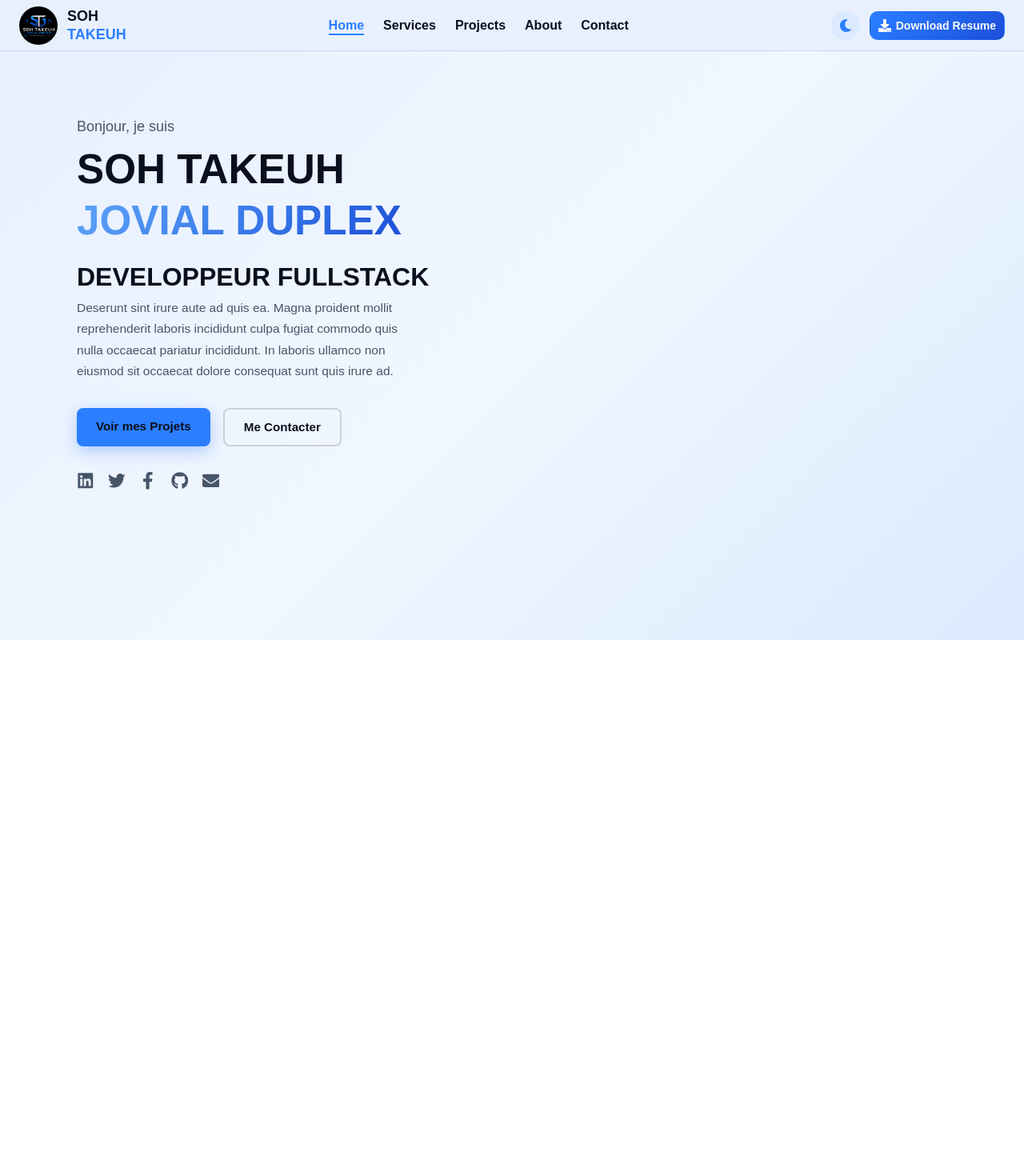
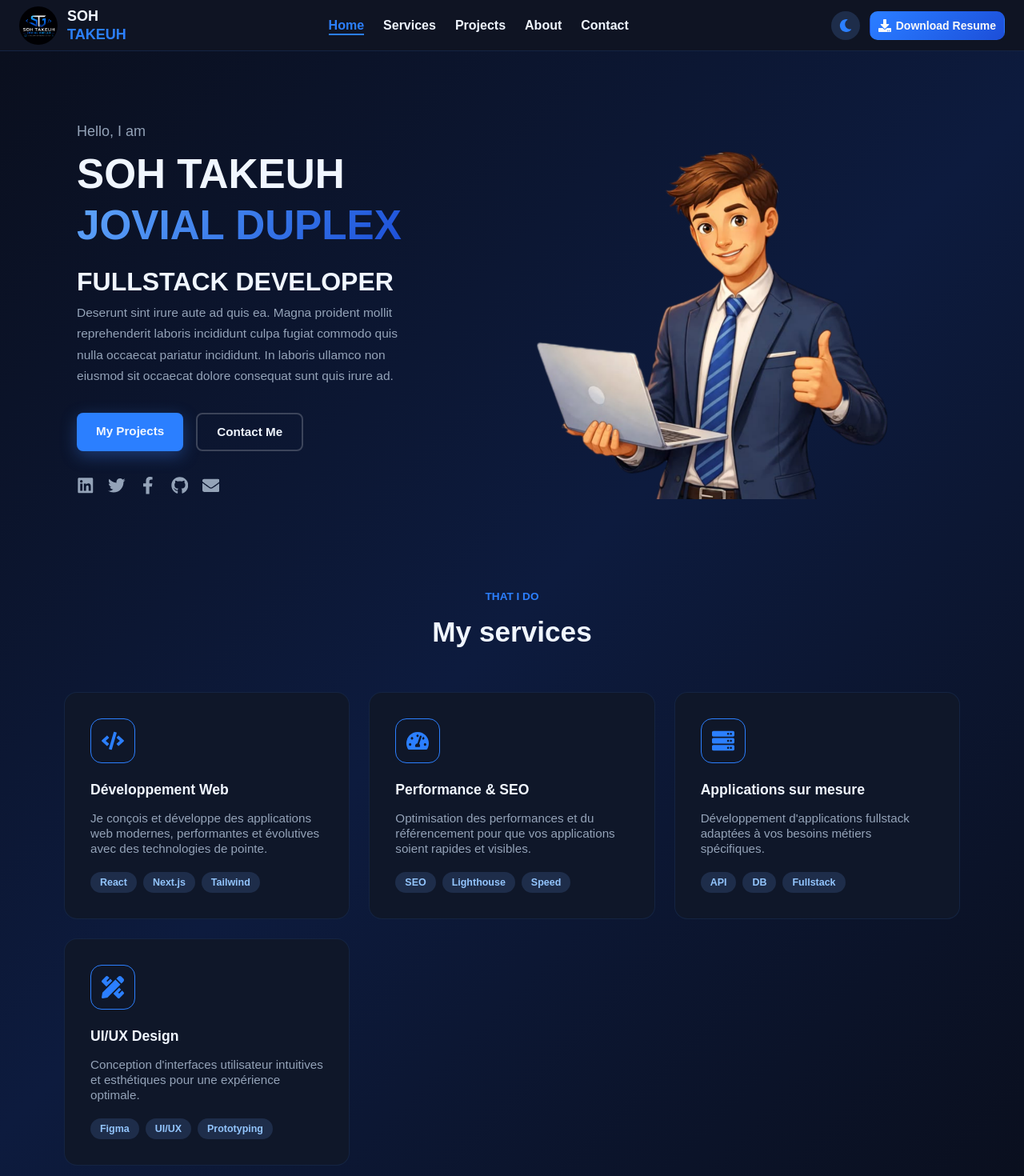
Before and after one commit to JovialDuplex/portfolio, a React (Vite) app: page / in a window 1280 px wide. Shown: the top 1470 px of the page at 80% size. Before the commit the page ends 800 px from the top, so only its background shows below. Built offline with nearby package versions, Linux system fonts and the light colour scheme.

Commit message:
Fin de la creation de la page d'accueil avec responsif a l'appui

```diff
--- a/src/App.jsx
+++ b/src/App.jsx
@@ -6,14 +6,15 @@ import ProjectsPage from './pages/Projects';
 import ContactPage from './pages/Contact';
 import InfosPage from './pages/Infos';
 import NavBar from './components/navbar';
-
+import useThemeStore from './store/themStore';
 
 function App() {
-
+  const theme = useThemeStore((state)=>state.theme);
+  console.log(theme);
   return (
-    <div data-theme="dar" className="app text-(--text-primary) w-full h-screen flex flex-col">
+    <div data-theme={theme} className="app text-(--text-primary) w-full h-screen flex flex-col">
       <BrowserRouter>
-        <header className="app-header fixed bg-(--bg-navbar) top-0 w-full h-16">
+        <header className="app-header fixed  bg-(--bg-navbar) w-full h-16">
           <NavBar/>
         </header>
 
--- a/src/components/hero.jsx
+++ b/src/components/hero.jsx
@@ -11,7 +11,7 @@ import {
 const heroData = {
     name : "soh takeuh",
     secondName: "jovial duplex",
-    job: "developpeur fullstack",
+    job: "fullstack developer",
     description : loremIpsum({count: 3}),
     socialNetworks : [
         {Icon: FaLinkedin, href: "#", label: "linkedin"},
@@ -19,21 +19,22 @@ const heroData = {
         {Icon: FaFacebookF, href: "#", label: "Facebook"},
         {Icon: FaGithub, href: "#", label: "GitHub"},
         {Icon: FaEnvelope, href: "#", label: "Email"},
-    ]
+    ],
+    profilePicture : "/image1.png"
 }
 
 export default function Hero(){
     return (
-        <section className="max-w-6xl my-0 mx-auto pt-20 pb-16 px-8 grid grid-cols-2 items-center gap-12 relative">
+        <section className="max-w-6xl my-0 mx-auto pt-20 pb-16 px-8 grid lg:grid-cols-2 sm:grid-cols-1 items-center gap-12">
 
             {/* la goutte brillante */}
             {/* <div className="absolute top-[10%] right-[5%] w-100 h-[400] bg-radial "/> */}
             {/* <div className="absolute bottom-0 left-[5%] w-62.5 h-62.5"></div> */}
 
-            {/* texte de gauche */}
+            {/* block de gauche */}
             <div className="relative z-2">
                 <p className="text-lg text-(--text-secondary) mb-2">
-                    Bonjour, je suis
+                    Hello, I am
                 </p>
                 <h1 className="font-bold leading-tight text-(--text-primary) uppercase" style={{fontSize: "clamp(2rem, 5vw, 3.2rem)"}}>
                     {heroData.name}<br />
@@ -55,13 +56,13 @@ export default function Hero(){
                             boxShadow: "0 6px 20px var(--text-accent-glow)",
                             transition: "transform 0.2s, box-shadow 0.2s"
                         }}>
-                            Voir mes Projets
+                            My Projects
                     </Link>
 
                     <Link to={"/contact"}
                         className={"bg-transparent decoration-none rounded-[8px] text-(--text-primary) text-[0.95rem] border-2 border-(--border-cta) px-6 py-2.75 transition-all duration-200 hover:bg-(--bg-cta-hover) hover:text-(--text-cta-hover) font-semibold "}>
 
-                        Me Contacter
+                        Contact Me
                     </Link>
                 </div>
 
@@ -79,6 +80,11 @@ export default function Hero(){
                         ))}
                 </div>
             </div>
+
+            {/* block de droite avec la photo */}
+            <div className=" w-120 h-120 border-none overflow-hidden">
+                <img src={heroData.profilePicture} alt={"profile picture"} className="w-full h-auto"/>
+            </div>
         </section>
     )
 }
--- a/src/components/navbar.jsx
+++ b/src/components/navbar.jsx
@@ -2,6 +2,8 @@ import { NavLink } from "react-router-dom";
 import { Button } from "@/components/ui/button";
 import {FaMoon, FaSun, FaDownload, FaTimes, FaBars} from "react-icons/fa";
 import { useState } from "react";
+import useThemeStore from "@/store/themStore";
+
 
 const navLinks = [
   { href: "/", label: "Home" },
@@ -18,13 +20,13 @@ const navData = {
 }
 
 export default function NavBar(){
-    const [theme, setTheme] = useState("dark");
-    const toggleTheme = ()=>{setTheme((prev)=> prev === "light" ? "dark" : "light")}
+    const {theme, toggleTheme} = useThemeStore();
+
     const [menuOpen, setMenuOpen] = useState(false);
 
     return (
         <>
-            <nav className={"h-full z-50  bg-(--bg-navbar)  border-b border-(--border-navbar) py-0 px-6 flex justify-between items-center"}>
+            <nav className={"h-full z-100 bg-(--bg-navbar)  border-b border-(--border-navbar) py-0 px-6 flex justify-between items-center"}>
                 {/* logo de la barre de navigation ------------ */}
                 <div className="navbar-logo flex items-center gap-3">
                     <img className="logo h-10 lg:h-12 w-auto rounded-4xl" src={navData.logo} alt={"logo-app"}/>
--- a/src/index.css
+++ b/src/index.css
@@ -21,6 +21,10 @@
     --bg-cta-hover: black;
     --text-cta-hover: white;
     --border-icons: black;
+    --border-card: rgba(59, 130, 246, 0.18);
+    --bg-card: #ffffff;
+    --bg-tags: #dbeafe;
+    --text-tags: #1d4ed8;
 
 
     --background :  oklch(1 0 0);
@@ -60,6 +64,8 @@
 
 [data-theme = "dark"] {
     --bg-page : linear-gradient(135deg, #0a0f1e 0%, #0d1b3e 50%, #0a0f1e 100%);
+    --border-card: rgba(59, 130, 246, 0.12);
+    --bg-card: #0f1729;
     --text-primary : #f0f6ff;
     --text-secondary : #94a3b8;
     --bg-navbar: rgba(10,15,30,0.85);
@@ -70,6 +76,8 @@
     --bg-cta-hover: white;
     --text-cta-hover: black;
     --border-icons: white;
+    --bg-tags: #1e2d4a;
+    --text-tags: #93c5fd;
 }
 
 @theme inline {
--- a/src/pages/Home.jsx
+++ b/src/pages/Home.jsx
@@ -1,64 +1,90 @@
-import Card from "../components/card/card";
 import {
-    FaGithub,
-    FaLinkedinIn,
-    FaTwitter, FaFacebookF
+    FaCode,
+    FaTachometerAlt,
+    FaServer,
+    FaPencilRuler,
 }from "react-icons/fa";
 
-import {loremIpsum} from "lorem-ipsum";
-
-import image from "../assets/image1.png";
 import Hero from "@/components/hero";
 
 export default function HomePage(){
 
 const services = [
   {
-        service_name: "Web Development",
-        desc_service: loremIpsum(),
-        skill_list: ["html", "css", "javascript", "php"]
-        },
-
-        {
-            service_name: "Graphic Designer",
-            desc_service: loremIpsum(),
-            skill_list: ["Photoshop", "illustrator", "adobe xd"]
-
+    icon: <FaCode size={28} />,
+    title: "Développement Web",
+    description:
+      "Je conçois et développe des applications web modernes, performantes et évolutives avec des technologies de pointe.",
+    tags: ["React", "Next.js", "Tailwind"],
   },
   {
-            service_name: "Design UI/UX",
-            desc_service: loremIpsum(),
-            skill_list: ["figma", "lunacy", "photoshop", "php"]
+    icon: <FaTachometerAlt size={28} />,
+    title: "Performance & SEO",
+    description:
+      "Optimisation des performances et du référencement pour que vos applications soient rapides et visibles.",
+    tags: ["SEO", "Lighthouse", "Speed"],
   },
   {
-            service_name: "Design UI/UX",
-            desc_service: loremIpsum(),
-            skill_list: ["figma", "lunacy", "photoshop", "php"]
-        }
+    icon: <FaServer size={28} />,
+    title: "Applications sur mesure",
+    description:
+      "Développement d'applications fullstack adaptées à vos besoins métiers spécifiques.",
+    tags: ["API", "DB", "Fullstack"],
+  },
+  {
+    icon: <FaPencilRuler size={28} />,
+    title: "UI/UX Design",
+    description:
+      "Conception d'interfaces utilisateur intuitives et esthétiques pour une expérience optimale.",
+    tags: ["Figma", "UI/UX", "Prototyping"],
+  },
 ];
 
     return (
         <div className="home-page">
+            {/* --------section hero----------- */}
             <Hero />
+
+            {/*------- section service ------- */}
+            <section className="my-0 mx-auto pt-12 pb-8 px-20">
+                <div className="mb-12 text-center">
+                    <p className="font-semibold text-(--text-accent) text-[0.85rem] uppercase mb-2">
+                        That I do
+                    </p>
+                    <h2 className={"font-extrabold text-(--text-primary) "} style={{fontSize: "clamp(1.6rem, 4vw, 2.2rem)"}}>
+                        My services
+                    </h2>
+                </div>
+
+                <div style={{display: "grid", gridTemplateColumns: "repeat(auto-fit, minmax(280px, 1fr)", gap: "1.5rem"}}>
+                    {services.map((service, index)=> (
+                        <div key={index} className="bg-(--bg-card) rounded-[16px] p-8 border border-(--border-card) cursor-default hover:-translate-1.25 hover:border-[rgba(59, 130, 246, 0.5)]" style={{transition: "transform 0.25s, border-color 0.25s"}}>
+                            {/* icon */}
+                            <div className="w-14 h-14 rounded-[14px] flex items-center justify-center text-(--text-accent) mb-5 border border-(--text-accent)">
+                                {service.icon}
+                            </div>
+
+                            <h3 className="font-bold text-[1.1rem] mb-3 text-(--text-primary)">
+                                {service.title}
+                            </h3>
+
+                            <p className="text-(--text-secondary) text-[0.95rem] leading-tight mb-5">
+                                {service.description}
+                            </p>
+                            <div className="flex flex-wrap gap-2">
+                                {service.tags.map((tag, index)=> (
+                                    <span
+                                        key={index}
+                                        className="bg-(--bg-tags) text-(--text-tags) py-1 px-3 rounded-[20px] text-[0.78rem] font-semibold"
+                                    >
+                                        {tag}
+                                    </span>
+                                ))}
+                            </div>
+                        </div>
+                    ))}
+                </div>
+            </section>
         </div>
     )
 }
-// <section className="services-section flex flex-col gap-3 h-5/12">
-//     <h1 className="text-xl font-bold text-center underline">Mes services </h1>
-
-//     {/* <div className="flex-1 grid grid-rows-2 grid-cols-4 gap-5 px-3">
-//         <Card service_name={"Developpement web"} desc_service={`
-//                 Lorem ipsum dolor sit amet, consectetur adipisicing elit. Quibusdam, quam earum, iusto eveniet impedit quas ipsa alias, molestias aperiam vero ex dolorem ullam doloremque sed. Deleniti commodi praesentium itaque neque.
-//             `} skill_list={['html', "css", 'javascript']}/>
-//         <Card />
-//         <Card />
-//         <Card />
-//     </div>*/}
-//     <ul className="list-services flex-1 grid grid-cols-4 gap-4 px-4">
-//         {services.map((value, index)=>(
-//             <li key={index}>
-//                 <Card service_name={value.service_name} desc_service={value.desc_service} skill_list={value.skill_list}/>
-//             </li>
-//         ))}
-//     </ul>
-// </section>
--- /dev/null
+++ b/src/store/themStore.js
@@ -0,0 +1,16 @@
+import {create} from "zustand";
+import { persist } from "zustand/middleware";
+
+const useThemeStore = create(
+    persist((set)=> ({
+        theme: "dark",
+        toggleTheme : ()=> set((state)=> ({
+            theme: state.theme === "light" ? "dark" : "light"
+        }))
+
+    }), {
+        name: "theme-storage",
+    })
+);
+
+export default useThemeStore;
```
Also changed, not shown: public/image1.png (added). Lines whose indentation alone changed are shown as unchanged.
